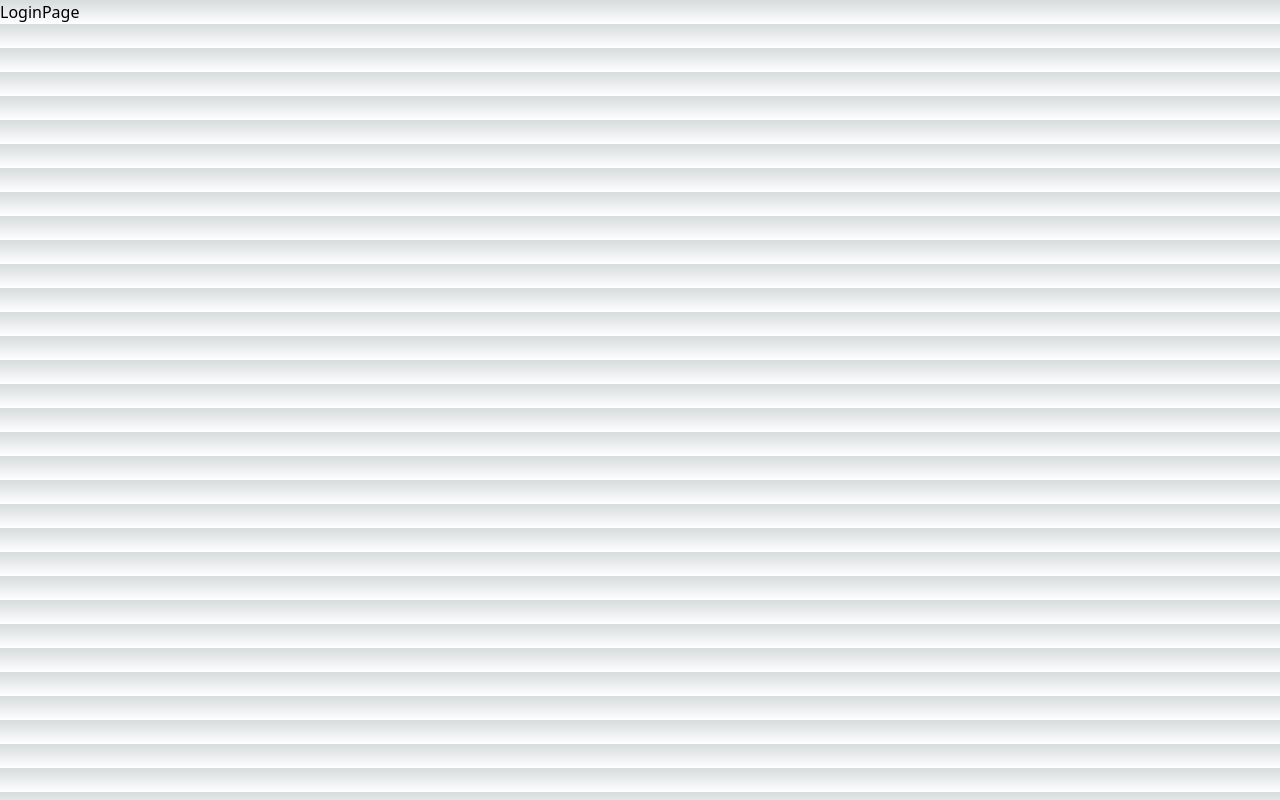
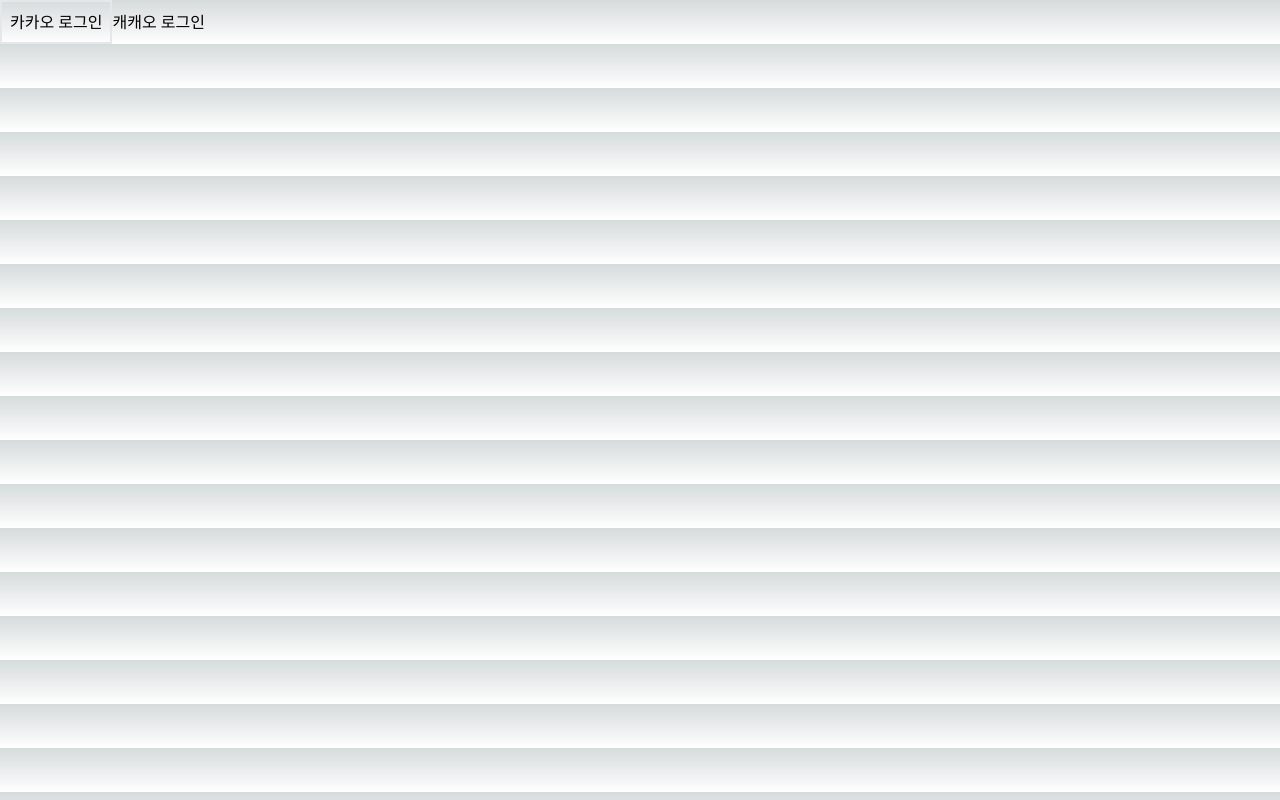
Before and after one commit to KoRaCorp/kora-frontend, a Next.js app: page /login in a window 1280 px wide. Built offline with nearby package versions, Linux system fonts and the light colour scheme; a web font is replaced by a local one.

Commit message:
[#4] feat : 실제 카카오 로그인 하는 코드

```diff
--- /dev/null
+++ b/app/api/auth/route.ts
@@ -0,0 +1,31 @@
+import axios from "axios";
+import { cookies } from "next/headers";
+
+import { NextResponse } from "next/server";
+
+export async function GET(request: Request) {
+  //   const cookieStore = cookies();
+
+  const { searchParams } = new URL(request.url);
+  const code = searchParams.get("code");
+  try {
+    const response = await axios(
+      `${process.env.KORA_BACKEND_ENDPOINT}/api/auth/kakao/login?code=${code}`,
+      {
+        method: "GET",
+        headers: { "Content-Type": "application/json" },
+      }
+    );
+
+    const accessToken = response.data.data.accessToken;
+    const refreshToken = response.data.data.refreshToken;
+
+    // 브라우저에 쿠키를 심어주는 것
+    cookies().set("accessToken", accessToken, { httpOnly: true });
+    cookies().set("refreshToken", refreshToken, { httpOnly: true });
+
+    return NextResponse.json({ accessToken, refreshToken });
+  } catch (error) {
+    console.log(error);
+  }
+}
--- /dev/null
+++ b/app/login/auth/page.tsx
@@ -0,0 +1,34 @@
+"use client";
+
+import { axiosInstance } from "@/src/shared/api";
+import { redirect, useSearchParams } from "next/navigation";
+
+import { getCookie, setCookie } from "cookies-next";
+import { useEffect } from "react";
+import { useRouter } from "next/navigation";
+
+const fetchData = async (code: string, callBack: any) => {
+  try {
+    const response = await fetch(`http://localhost:3000/api/auth?code=${code}`);
+    const data = response.json();
+    console.log(data);
+  } catch (error) {
+    console.log(error);
+  } finally {
+    callBack();
+  }
+};
+
+export default function AuthPage() {
+  const router = useRouter();
+  const params = useSearchParams();
+  const code = params.get("code");
+
+  useEffect(() => {
+    fetchData(code || "", () => {
+      router.replace("/");
+    });
+  }, []);
+
+  return <div>어스 페이지</div>;
+}
--- a/app/login/page.tsx
+++ b/app/login/page.tsx
@@ -1,7 +1,26 @@
-import React from 'react';
+"use client";
+import { axiosInstance } from "@/src/shared/api";
 
-function LoginPage() {
-  return <div>LoginPage</div>;
+export default function LoginPage() {
+  const handleClick = async () => {
+    const response = await axiosInstance(
+      `https://kauth.kakao.com/oauth/authorize?client_id=${process.env.AUTH_KAKAO_CLIENT_ID}&redirect_uri=${process.env.KAKAO_REDIRECT_URI}&response_type=code`,
+      { method: "GET", withCredentials: true }
+    );
+
+    console.log(response);
+  };
+
+  return (
+    <>
+      <button className="border-2 p-2" onClick={handleClick}>
+        카카오 로그인
+      </button>
+      <a
+        href={`https://kauth.kakao.com/oauth/authorize?client_id=${process.env.AUTH_KAKAO_CLIENT_ID}&redirect_uri=${process.env.KAKAO_REDIRECT_URI}&response_type=code`}
+      >
+        캐캐오 로그인
+      </a>
+    </>
+  );
 }
-
-export default LoginPage;
```
